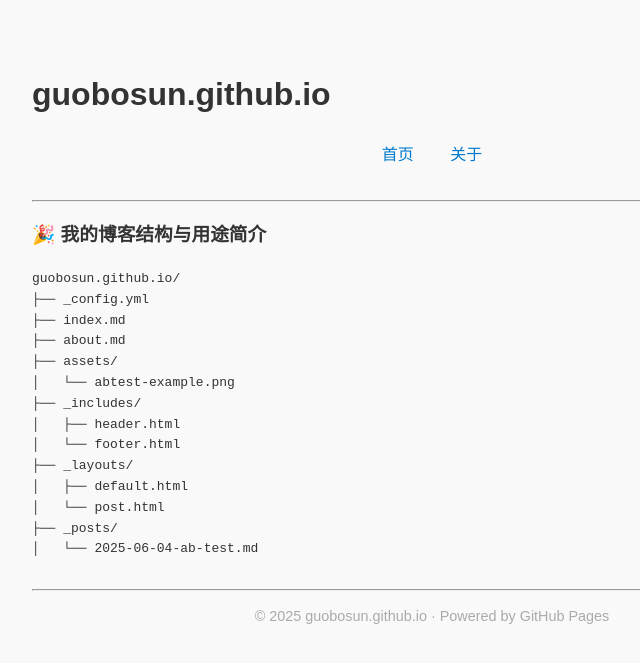
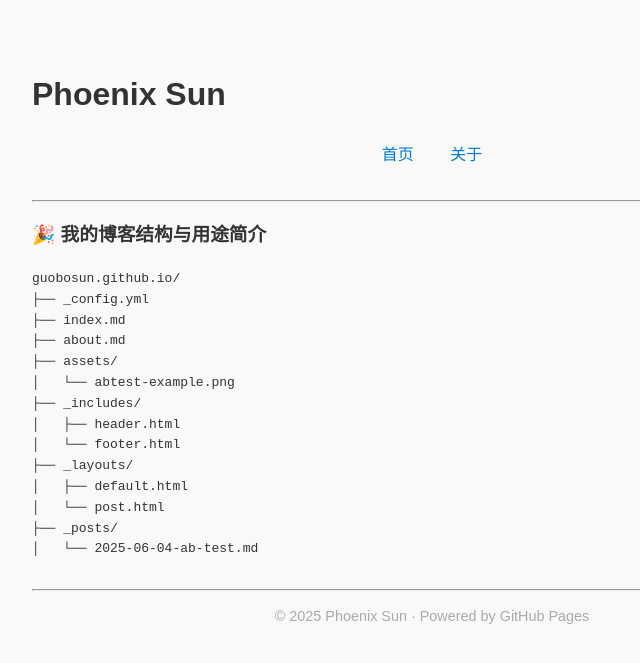
Before and after one commit to guobosun/guobosun.github.io, a Jekyll site: the page built from _posts/2025-06-03-github.io-introduce.md, in a window 1280 px wide. Shown: the top 663 px of the page, without its empty margins (208-848 px from the left). Built offline with Jekyll 4.4.1, drawn with Linux system fonts in a browser that asks for light colours; part of the change alters nothing that is shown.

Commit message:
Update _config.yml

```diff
--- a/_config.yml
+++ b/_config.yml
@@ -1 +1,21 @@
 theme: null
+# site settings
+title: Phoenix Sun
+
+# baseurl: "/blog" # the subpath of your site, e.g. /blog
+url: "https://guobosun.github.io" # the base hostname & protocol for your site
+github_username:  guobosun
+
+# build settings
+markdown: kramdown
+kramdown:
+  input: GFM
+  syntax_highlighter: rouge
+
+sass:
+  sass_dir:     _sass
+  style:        :compressed
+
+author:
+  name:         Guobo Sun
+  url:          https://guobosun.github.io
```
